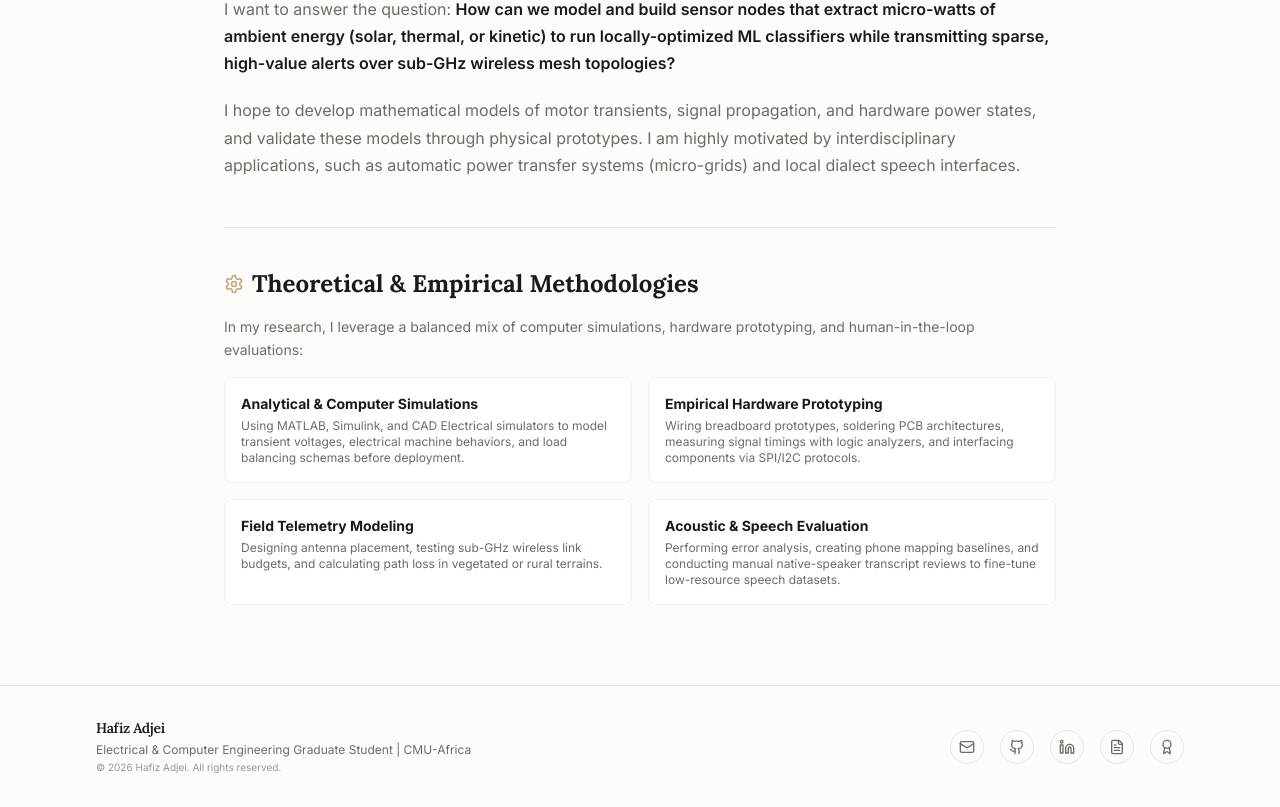
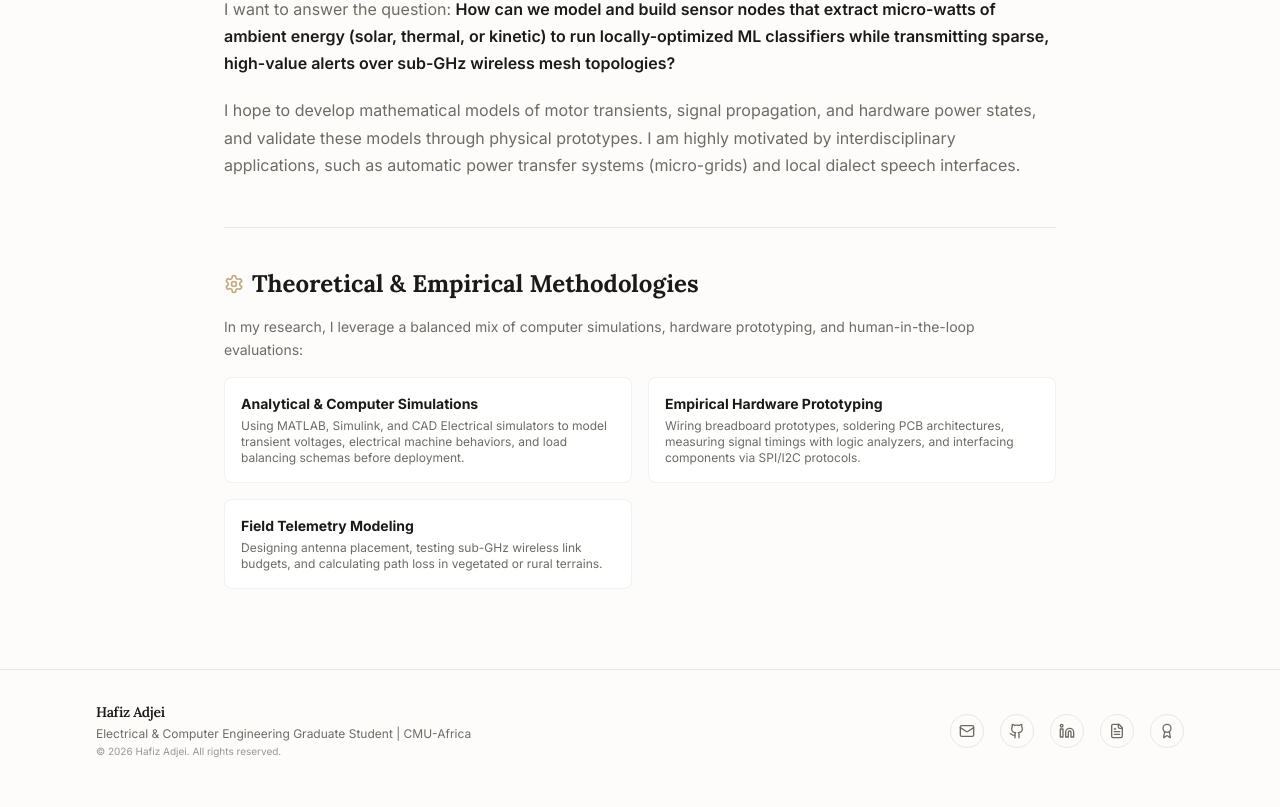
Before and after one commit to hadjei/portfolio-website, a Next.js app: page /portfolio-website/research in a window 1280 px wide. Shown: the part 1367-2174 px from the top of the page. Built offline with nearby package versions, Linux system fonts and the light colour scheme.

Commit message:
Remove Language Tech and Acoustic Evaluation sections

```diff
--- a/src/app/research/page.tsx
+++ b/src/app/research/page.tsx
@@ -128,10 +128,7 @@ export default function Research() {
               <h4 className="font-bold text-[var(--foreground)] mb-1">Field Telemetry Modeling</h4>
               <p className="text-xs">Designing antenna placement, testing sub-GHz wireless link budgets, and calculating path loss in vegetated or rural terrains.</p>
             </div>
-            <div className="bg-[var(--card-bg)] border border-[var(--card-border)] p-4 rounded-lg">
-              <h4 className="font-bold text-[var(--foreground)] mb-1">Acoustic & Speech Evaluation</h4>
-              <p className="text-xs">Performing error analysis, creating phone mapping baselines, and conducting manual native-speaker transcript reviews to fine-tune low-resource speech datasets.</p>
-            </div>
+
           </div>
         </section>
       </main>
--- a/src/data/portfolio.ts
+++ b/src/data/portfolio.ts
@@ -130,11 +130,6 @@ export const portfolioData: PortfolioData = {
         description: "Developing robust data transmission architectures in remote areas where traditional grid and cellular networks are unavailable. Exploring mesh topologies, LoRaWAN, and energy-harvesting communications.",
         methodologies: ["Link budget analysis", "RF propagation modeling", "Sub-GHz protocols"]
       }
-      // {
-      //   name: "Language Tech & Evaluation for Low-Resource Languages",
-      //   description: "Applying machine learning benchmarks to low-resource speech technologies. Collaborating on evaluation strategies for automatic speech recognition (ASR) systems representing diverse African languages.",
-      //   methodologies: ["Native speaker evaluation", "Acoustic model fine-tuning", "Cross-lingual speech benchmarking"]
-      // }
     ],
     phdFocus: "For my future PhD direction, I aim to explore self-sustaining, intelligent edge devices. Specifically, I am interested in how energy-harvesting IoT nodes can run lightweight, locally-trained machine learning models to perform complex sensing and diagnostic tasks in real-time, completely decoupled from cloud servers."
   },
```
